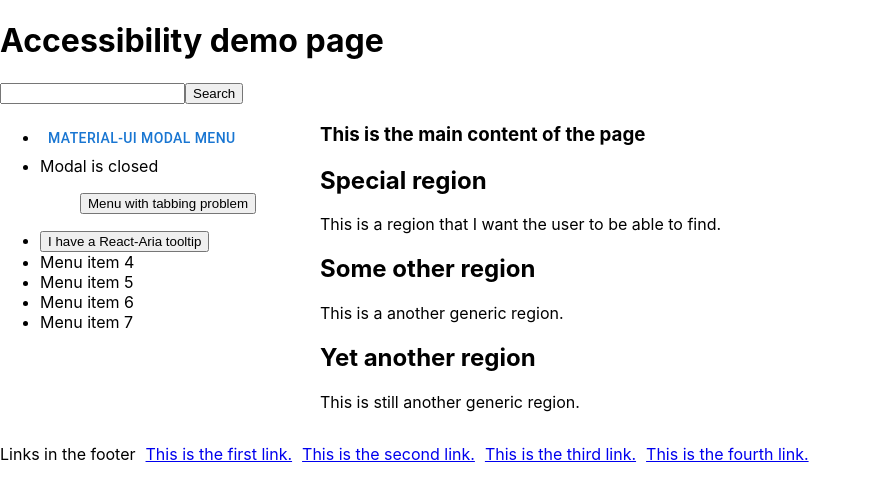
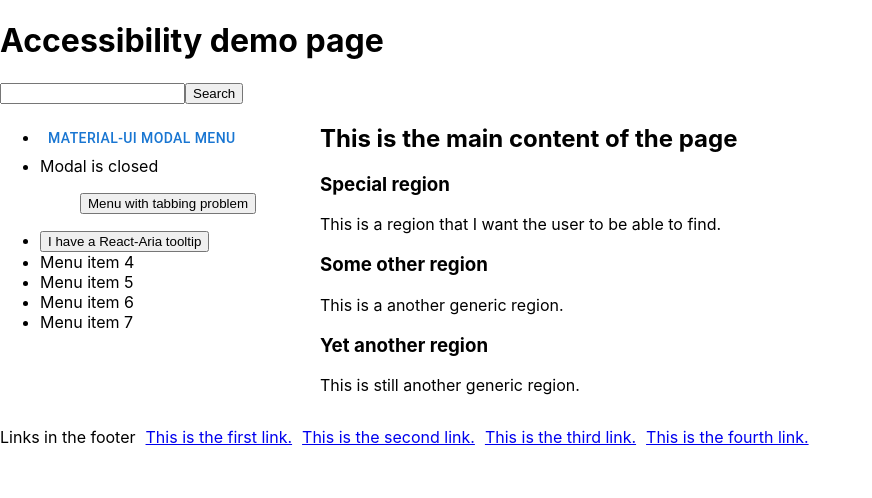
Before and after one commit to jakubgawlikowski/a11y, a React (Create React App) app in the folder a11y/: page / in a window 1280 px wide. Shown: the top 498 px of the page, without its empty margins (0-872 px from the left). Built offline with nearby package versions, Linux system fonts and the light colour scheme.

Commit message:
fixing headings

```diff
--- a/a11y/src/App.js
+++ b/a11y/src/App.js
@@ -31,22 +31,22 @@ function App() {
           </ul>
         </nav>
         <main className="main" role="main" aria-label="Main content">
-          <h3>This is the main content of the page</h3>
+          <h2>This is the main content of the page</h2>
 
           <section aria-labelledby="special-region">
-            <h2 id="special-region">Special region</h2>
+            <h3 id="special-region">Special region</h3>
             <p>
             This is a region that I want the user to be able to find.
             </p>
           </section>
           <section>
-            <h1 id="special-region2">Some other region</h1>
+            <h3 id="special-region2">Some other region</h3>
             <p>
             This is a another generic region.
             </p>
           </section>
           <section>
-            <h2 id="special-region3">Yet another region</h2>
+            <h3 id="special-region3">Yet another region</h3>
             <p>
             This is still another generic region.
             </p>
```
